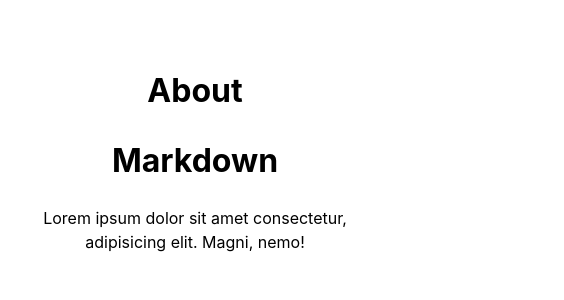
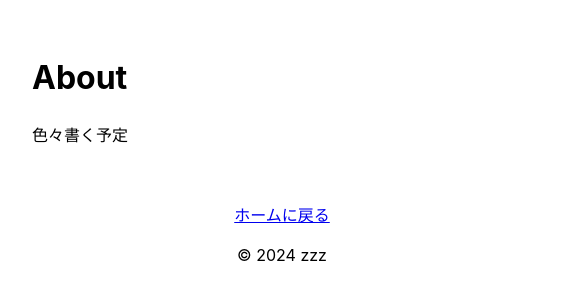
Before and after one commit to zzz11032511/zzz-home, a React (Vite) app: page /about in a window 390 px wide. Shown: the part 264-564 px from the top of the page, 564 px wide, since content can reach past the window. Built offline with nearby package versions, Linux system fonts and the light colour scheme.

Commit message:
テンプレートまで出来たあとは内容だけ

```diff
--- a/src/App.tsx
+++ b/src/App.tsx
@@ -1,6 +1,6 @@
+import ProfileLinkList from './components/ProfileLinkList'
+import Icon from './components/Icon'
 import './App.css'
-import Icon from './components/Icon'
-import ProfileLinkList from './components/ProfileLinkList'
 
 function App() {
   return (
@@ -21,9 +21,7 @@ function App() {
           <ProfileLinkList />
         </div>
       </main>
-      <footer>
-        <p>© 2024 zzz</p>
-      </footer>
+
     </div>
   )
 }
--- /dev/null
+++ b/src/components/ProfileDetail/ProfileDetail.module.css
@@ -0,0 +1,24 @@
+.profile-detail {
+    display: flex;
+    flex-direction: column;
+    gap: 40px;
+
+}
+
+.profile-detail-wrapper {
+    text-align: left;
+    min-width: 600px;
+}
+
+@media screen and (max-width: 768px) {
+    .profile-detail {
+        display: flex;
+        flex-direction: column;
+        gap: 40px;
+    }
+
+    .profile-detail-wrapper {
+        text-align: left;
+        min-width: 500px;
+    }
+}
--- /dev/null
+++ b/src/components/ProfileDetail/index.tsx
@@ -0,0 +1,44 @@
+import styles from './ProfileDetail.module.css'
+import clsx from 'clsx'
+
+import Hobbies from '../../contents/Hobbies'
+import Contact from '../../contents/Contact'
+import About from '../../contents/About'
+import Works from '../../contents/Works'
+import Links from '../../contents/Links'
+import { Link } from 'react-router-dom'
+
+type ProfileDetailProps = {
+  path: '/about' | '/works' | '/hobbies' | '/links' | '/contact'
+}
+
+function ProfileDetail(props: ProfileDetailProps) {
+  let body = null
+
+  switch (props.path) {
+    case '/about':
+      body = <About />
+      break
+    case '/works':
+      body = <Works />
+      break
+    case '/hobbies':
+      body = <Hobbies />
+      break
+    case '/links':
+      body = <Links />
+      break
+    case '/contact':
+      body = <Contact />
+      break
+  }
+
+  return (
+    <div className={clsx(styles['profile-detail'])}>
+      <div className={clsx(styles['profile-detail-wrapper'])}>{body}</div>
+      <Link to="..">ホームに戻る</Link>
+    </div>
+  )
+}
+
+export default ProfileDetail
--- a/src/components/ProfileLinkList/index.tsx
+++ b/src/components/ProfileLinkList/index.tsx
@@ -1,8 +1,8 @@
+import styles from './ProfileLinkList.module.css'
 import clsx from 'clsx'
-import styles from './ProfileLinkList.module.css'
 
+import { useWindowSize } from '../../utils/hooks/useWindowSize'
 import StretchingIcon from '../StretchingIcon'
-import { useWindowSize } from '../../utils/hooks/useWindowSize'
 
 const profileLinkTemplate = [
   {
@@ -15,7 +15,7 @@ const profileLinkTemplate = [
   {
     src: '/favicon.ico',
     text: 'Blog',
-    href: 'https://zzz-blog.netlify.app/',
+    href: 'https://zzz-blog.netlify.app',
     backgroundColor: '#fff4e8',
     color: '#000000',
   },
@@ -24,13 +24,6 @@ const profileLinkTemplate = [
     text: 'Works',
     href: '/works',
     backgroundColor: '#fdffe8',
-    color: '#000000',
-  },
-  {
-    src: '/favicon.ico',
-    text: 'Skills',
-    href: '/skills',
-    backgroundColor: '#eeffe8',
     color: '#000000',
   },
   {
--- a/src/components/StretchingIcon/index.tsx
+++ b/src/components/StretchingIcon/index.tsx
@@ -1,7 +1,8 @@
+import styles from './StretchingIcon.module.css'
+import { Link } from 'react-router-dom'
+import { useRef } from 'react'
 import Icon from '../Icon'
 import clsx from 'clsx'
-import styles from './StretchingIcon.module.css'
-import { useRef } from 'react'
 
 const sizeConfig = {
   small: {
@@ -39,7 +40,7 @@ type StretchingIconProps = {
   animationDuration?: string
   Color?: string
   backgroundColor?: string
-  href?: string
+  href: string
 }
 
 function StretchingIcon(props: StretchingIconProps) {
@@ -64,9 +65,9 @@ function StretchingIcon(props: StretchingIconProps) {
 
   if (!props.stretch) {
     return (
-      <a
+      <Link
         className={clsx(styles['icon-container'])}
-        href={props.href}
+        to={props.href}
         style={{ textDecorationLine: 'none' }}
       >
         <div
@@ -94,14 +95,14 @@ function StretchingIcon(props: StretchingIconProps) {
             {props.text}
           </span>
         </div>
-      </a>
+      </Link>
     )
   }
 
   return (
-    <a
+    <Link
       className={clsx(styles['icon-container'])}
-      href={props.href}
+      to={props.href}
       style={{ textDecorationLine: 'none' }}
     >
       <div
@@ -133,7 +134,7 @@ function StretchingIcon(props: StretchingIconProps) {
           {props.text}
         </span>
       </div>
-    </a>
+    </Link>
   )
 }
 
--- /dev/null
+++ b/src/contents/About.tsx
@@ -0,0 +1,13 @@
+import ReactMarkdown from 'react-markdown'
+
+const markdownString = `
+# About
+
+色々書く予定
+`
+
+function About() {
+  return <ReactMarkdown>{markdownString}</ReactMarkdown>
+}
+
+export default About
--- /dev/null
+++ b/src/contents/Contact.tsx
@@ -0,0 +1,13 @@
+import ReactMarkdown from 'react-markdown'
+
+const markdownString = `
+# Contact
+
+色々書く予定
+`
+
+function Contact() {
+  return <ReactMarkdown>{markdownString}</ReactMarkdown>
+}
+
+export default Contact
--- /dev/null
+++ b/src/contents/Hobbies.tsx
@@ -0,0 +1,13 @@
+import ReactMarkdown from 'react-markdown'
+
+const markdownString = `
+# Hobbies
+
+色々書く予定
+`
+
+function Hobbies() {
+  return <ReactMarkdown>{markdownString}</ReactMarkdown>
+}
+
+export default Hobbies
--- /dev/null
+++ b/src/contents/Links.tsx
@@ -0,0 +1,13 @@
+import ReactMarkdown from 'react-markdown'
+
+const markdownString = `
+# Links
+
+色々書く予定
+`
+
+function Links() {
+  return <ReactMarkdown>{markdownString}</ReactMarkdown>
+}
+
+export default Links
--- /dev/null
+++ b/src/contents/Works.tsx
@@ -0,0 +1,13 @@
+import ReactMarkdown from 'react-markdown'
+
+const markdownString = `
+# Works
+
+色々書く予定
+`
+
+function Works() {
+  return <ReactMarkdown>{markdownString}</ReactMarkdown>
+}
+
+export default Works
--- a/src/main.tsx
+++ b/src/main.tsx
@@ -1,9 +1,9 @@
+import { createBrowserRouter, RouterProvider } from 'react-router-dom'
+import ProfileDetail from './components/ProfileDetail/index.tsx'
+import { createRoot } from 'react-dom/client'
 import { StrictMode } from 'react'
-import { createRoot } from 'react-dom/client'
-import { createBrowserRouter, RouterProvider } from 'react-router-dom'
 import App from './App.tsx'
 import './global.css'
-import Individual from './page/individual/index.tsx'
 
 const router = createBrowserRouter([
   {
@@ -12,32 +12,31 @@ const router = createBrowserRouter([
   },
   {
     path: '/about',
-    element: <Individual text="About" />,
+    element: <ProfileDetail path="/about" />,
   },
   {
     path: '/works',
-    element: <Individual text="Works" />,
-  },
-  {
-    path: '/skills',
-    element: <Individual text="Skills" />,
+    element: <ProfileDetail path="/works" />,
   },
   {
     path: '/hobbies',
-    element: <Individual text="Hobbies" />,
+    element: <ProfileDetail path="/hobbies" />,
   },
   {
     path: '/links',
-    element: <Individual text="Links" />,
+    element: <ProfileDetail path="/links" />,
   },
   {
     path: '/contact',
-    element: <Individual text="Contact" />,
+    element: <ProfileDetail path="/contact" />,
   },
 ])
 
 createRoot(document.getElementById('root')!).render(
   <StrictMode>
     <RouterProvider router={router} />
+    <footer>
+      <p>© 2024 zzz</p>
+    </footer>
   </StrictMode>,
 )
--- a/src/page/individual/index.tsx
+++ /dev/null
@@ -1,22 +0,0 @@
-import ReactMarkdown from 'react-markdown'
-
-type IndividualProps = {
-  text: string
-}
-
-const markdownString = `
-# Markdown
-
-Lorem ipsum dolor sit amet consectetur, adipisicing elit. Magni, nemo!
-`
-
-function Individual(props: IndividualProps) {
-  return (
-    <div>
-      <h1>{props.text}</h1>
-      <ReactMarkdown>{markdownString}</ReactMarkdown>
-    </div>
-  )
-}
-
-export default Individual
```
